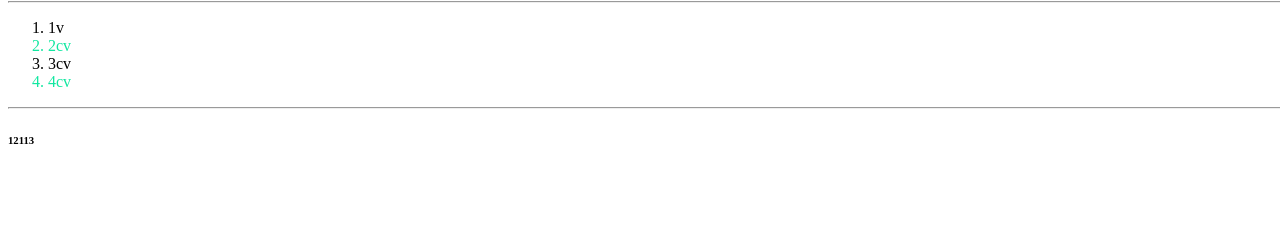
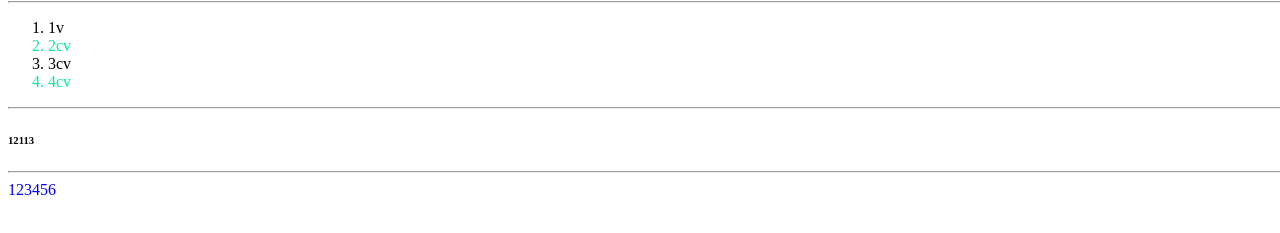
Before and after one commit to Rainbow360/demo, a plain HTML site: page index.html in a window 1280 px wide. Shown: the part 79-312 px from the top of the page. Drawn offline with Linux system fonts and the light colour scheme.

Commit message:
demo更新

```diff
--- a/index.html
+++ b/index.html
@@ -18,5 +18,7 @@
   </ol>
   <hr>
   <h6>12113</h6>
+  <hr>
+  <a href="#">123456</a>
 </body>
 </html>
```
